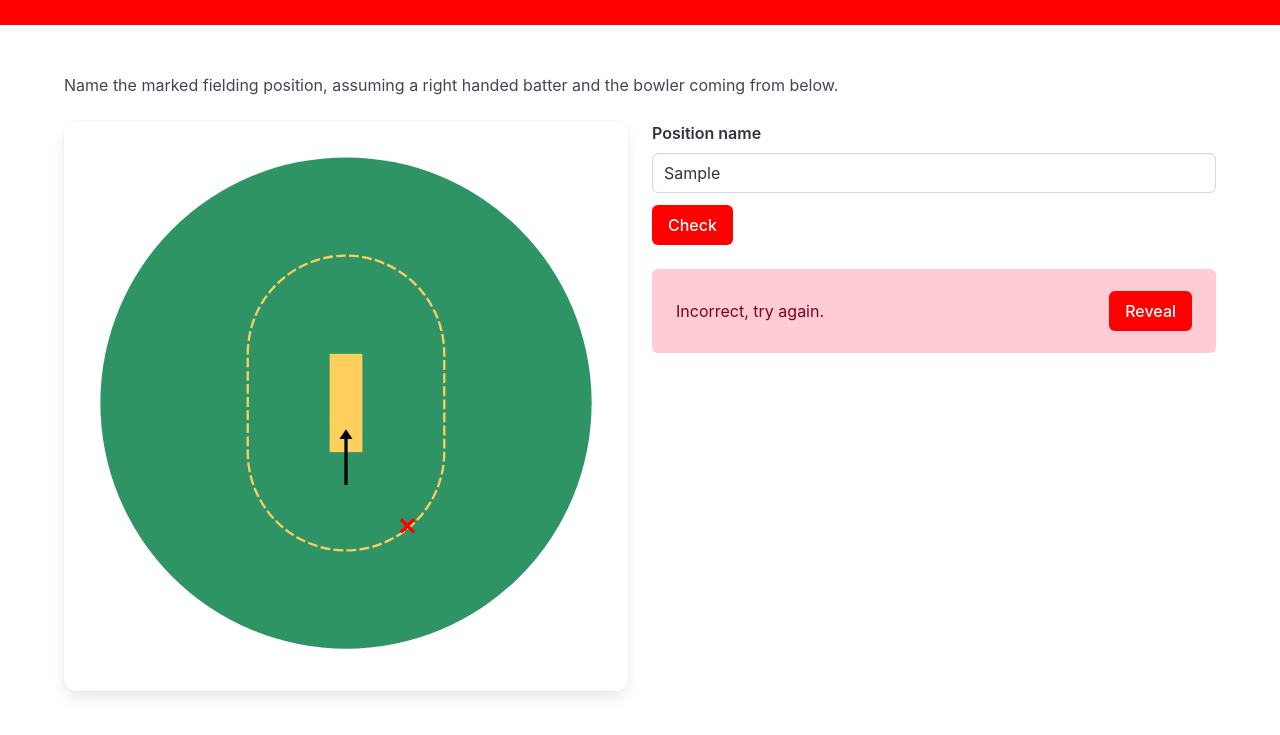
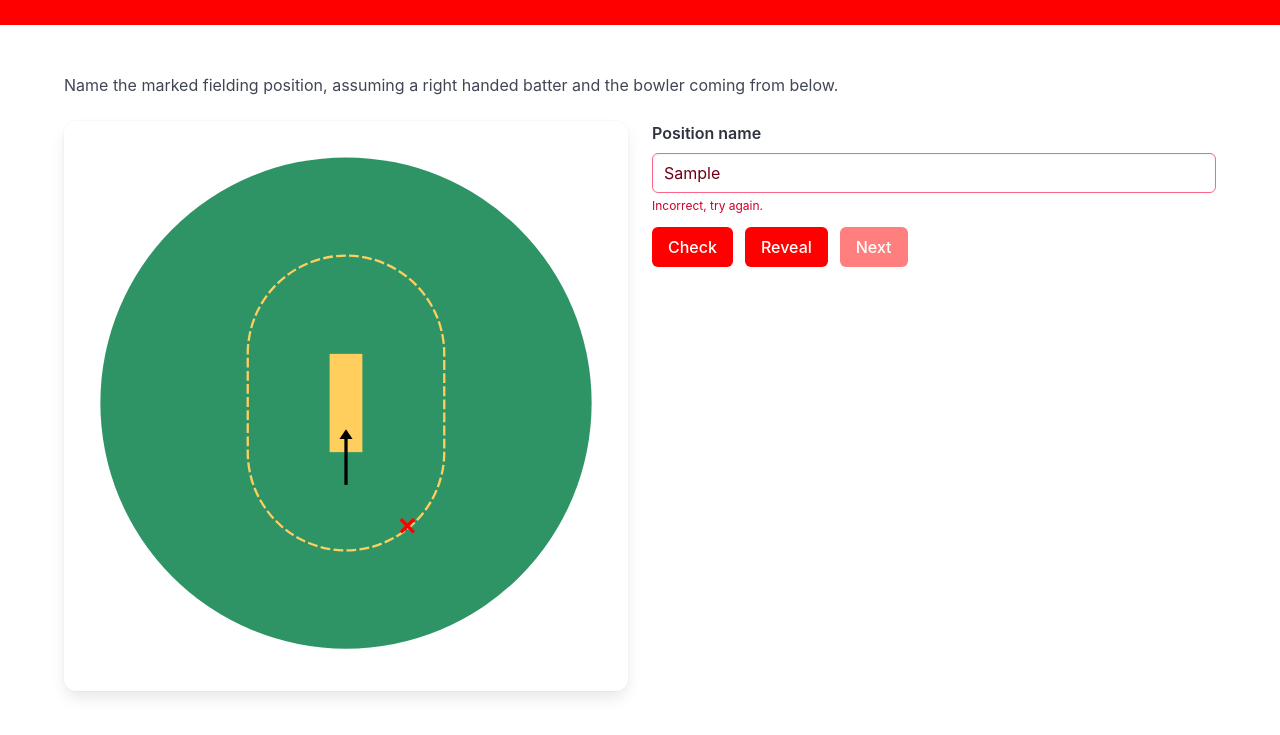
Before and after one commit to tessereth/cricket-flashcards, a Gatsby site: page /primary/name in a window 1280 px wide. Both pictures are taken after typing "Sample" into the empty fields and a click on the button "Check". Shown: the part 159-894 px from the top of the page. Built offline with nearby package versions, Linux system fonts and the light colour scheme; Gatsby itself is replaced by a stand-in of ours.

Commit message:
Use input hints for success and error reporting

```diff
--- a/package.json
+++ b/package.json
@@ -17,6 +17,7 @@
   },
   "dependencies": {
     "bulma": "^1.0.2",
+    "classnames": "^2.5.1",
     "gatsby": "^5.14.0",
     "gatsby-plugin-sass": "^6.14.0",
     "js-yaml": "^4.1.0",
--- a/src/templates/guess-name.tsx
+++ b/src/templates/guess-name.tsx
@@ -6,6 +6,7 @@ import TitleBar from '../components/title-bar'
 import FieldPosition from '../components/field-position'
 
 import { getDeck } from '../deck-data'
+import classNames from 'classnames'
 
 enum Result {
   Unknown,
@@ -23,7 +24,6 @@ export default function GuessName({ pageContext } : { pageContext : { slug: stri
 
   const [positionNumber, setPositionNumber] = useState(0)
   const position = deck.positions[positionNumber]
-  console.log(position)
 
   const [positionName, setPositionName] = useState('')
   const [result, setResult] = useState(Result.Unknown)
@@ -76,43 +76,34 @@ export default function GuessName({ pageContext } : { pageContext : { slug: stri
                     Position name
                   </label>
                   <div className='control'>
-                    <input className='input' value={positionName} onChange={(e) => setPositionName(e.target.value)} />
+                    <input
+                      className={classNames('input', { 'is-success': result === Result.Success, 'is-danger': result === Result.Fail })}
+                      value={positionName}
+                      onChange={(e) => setPositionName(e.target.value)}
+                    />
                   </div>
+                  {result === Result.Unknown && (
+                    <p className='help'>Guess the position name</p>
+                  )}
+                  {result === Result.Success && (
+                    <p className='help is-success'>Correct!</p>
+                  )}
+                  {result === Result.Fail && (
+                    <p className='help is-danger'>Incorrect, try again.</p>
+                  )}
                 </div>
-                <div className='field'>
-                  <div className='control'>
-                    <button className='button is-primary'>Check</button>
+                <div className="field is-grouped">
+                  <div className="control">
+                    <button className="button is-primary" disabled={result === Result.Success}>Check</button>
+                  </div>
+                  <div className="control">
+                    <button className="button is-primary" disabled={result === Result.Success} onClick={onReveal}>Reveal</button>
+                  </div>
+                  <div className="control">
+                    <button className="button is-primary" disabled={result !== Result.Success} onClick={onNext}>Next</button>
                   </div>
                 </div>
               </form>
-              {result === Result.Success && (
-                <div className='notification is-light is-success'>
-                  <div className='level'>
-                    <div className='level-left'>
-                      Correct!
-                    </div>
-                    <div className='level-right'>
-                      <button className='button is-primary' onClick={onNext}>
-                        Next
-                      </button>
-                    </div>
-                  </div>
-                </div>
-              )}
-              {result === Result.Fail && (
-                <div className='notification is-light is-danger'>
-                  <div className='level'>
-                    <div className='level-left'>
-                      Incorrect, try again.
-                    </div>
-                    <div className='level-right'>
-                      <button className='button is-primary' onClick={onReveal}>
-                        Reveal
-                      </button>
-                    </div>
-                  </div>
-                </div>
-              )}
             </div>
           </div>
         </div>
```
Also changed, not shown: 1 other file.
